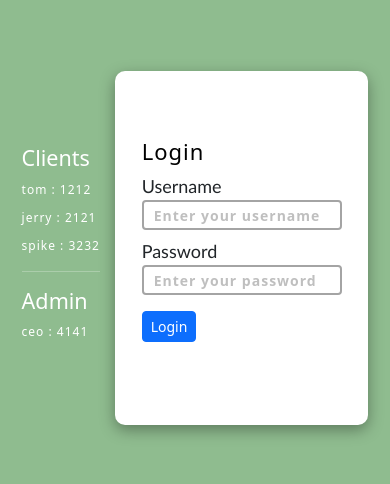
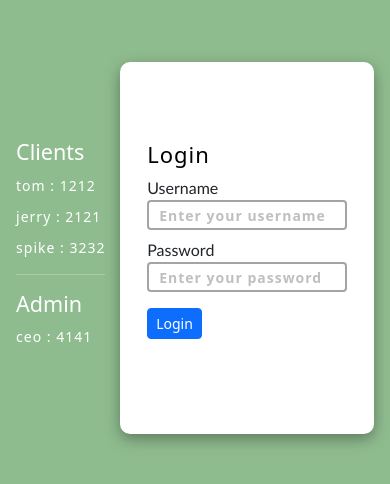
Before and after one commit to Giridev24/Role-based, a React (Vite) app in the folder client/: page / in a window 390 px wide. Shown: the part 174-658 px from the top of the page. Built offline with nearby package versions, Linux system fonts and the light colour scheme.

Commit message:
Update login.css

```diff
--- a/client/src/components/login.css
+++ b/client/src/components/login.css
@@ -96,13 +96,18 @@
     padding: 35px;
     border-radius: 10px;
     width: 65vw;
-    height: 42vh;
+    height: 44vh;
     margin-left: 15px;
   }
 
+form label {
+  font-family: "Gill Sans", "Gill Sans MT", Calibri, "Trebuchet MS", sans-serif;
+  font-size: 16px;
+}
+
   .ids p{
     letter-spacing: 1px;
-   font-size: 12px;
+   font-size: 14px;
    margin: 10px 0px;
 
    }
```
